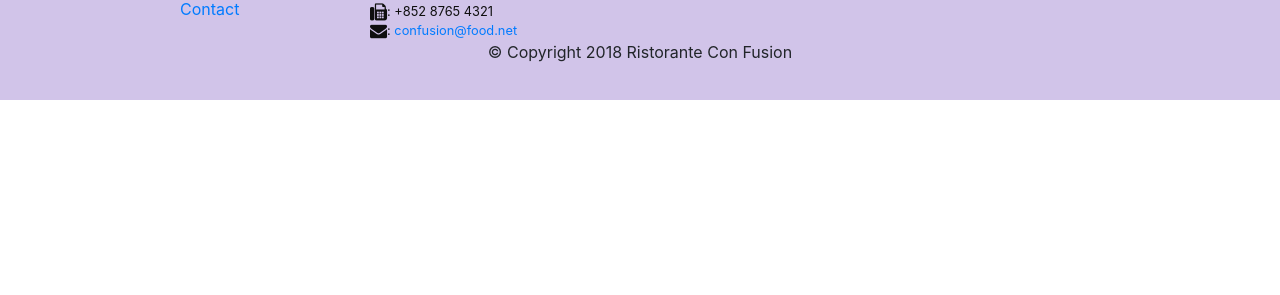
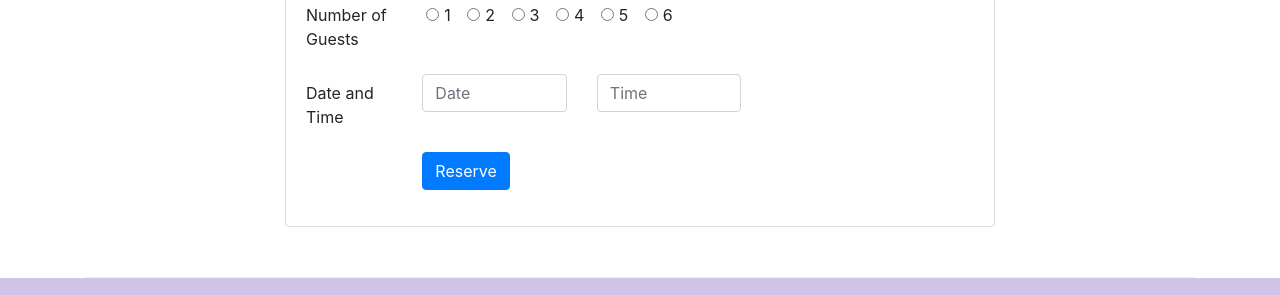
Before and after one commit to NishthaN/BootstrapPractice, a website: page index.html in a window 1280 px wide. Shown: the part 1661-1956 px from the top of the page. Before the commit the page ends 1761 px from the top, so only its background shows below. Drawn offline with nearby package versions, Linux system fonts and the light colour scheme.

Commit message:
assignment 2

```diff
--- a/css/styles.css
+++ b/css/styles.css
@@ -37,3 +37,6 @@ body{
 .navbar-dark {
      background-color: #512DA8;
 }
+
+.card-yellow{
+    background-color: #ffc40c}
--- a/index.html
+++ b/index.html
@@ -38,12 +38,16 @@
     <header class = "jumbotron">
         <div class = "container">
             <div class = "row row-header">
-                <div class = "col-12 col-sm-6">
+                <div class = "col-12 col-sm-6 align-self-center">
                     <h1>Ristorante con Fusion</h1>
                     <p>We take inspiration from the World's best cuisines, and create a unique fusion experience. Our lipsmacking creations will tickle your culinary senses!</p>
                 </div>
-                <div class="col-12 col-sm align-self-center">
+                <div class="col-12 col-sm-3">
                     <img src="img/logo.png" class="img-fluid">
+                </div>
+                <div class="col-12 col-sm-3 align-self-center">
+                    <a href="#reservationform"><button type="button" class="btn text-black card-yellow btn-sm btn-block">Reserve Table</button></a>
+
                 </div>
             </div>
         </div>
@@ -59,7 +63,7 @@
                     <img class="d-flex mr-3 img-thumbnail align-self-center"
                          src="img/uthappizza.png" alt="Uthappizza">
                     <div class="media-body">
-                        <h2 class="mt-0">Uthappizza<span class="badge badge-danger">HOT</span><span class="badge badge-pill badge-secondary">$4.99</span></h2>
+                        <h2 class="mt-0">Uthappizza<span class="badge badge-danger"> HOT</span><span class="badge badge-pill badge-secondary"> $4.99</span></h2>
                         <p class="d-none d-sm-block">A unique combination of Indian Uthappam (pancake) and
                             Italian pizza, topped with Cerignola olives, ripe vine
                             cherry tomatoes, Vidalia onion, Guntur chillies and
@@ -75,8 +79,16 @@
                 <h3>This Month's Promotions</h3>
             </div>
             <div class = "col col-sm col-md">
-                <h2>Weekend Grand Buffet</h2>
-                <p class = "d-none d-sm-block">Featuring mouthwatering combinations with a choice of five different salads, six enticing appetizers, six main entrees and five choicest desserts. Free flowing bubbly and soft drinks. All for just $19.99 per person </p>
+                <div class = "media">
+
+                    <div class = "media-body">
+                        <h2>Weekend Grand Buffet<span class="badge badge-danger"> NEW</span></h2>
+                        <p class = "d-none d-sm-block">Featuring mouthwatering combinations with a choice of five different salads, six enticing appetizers, six main entrees and five choicest desserts. Free flowing bubbly and soft drinks. All for just $19.99 per person </p>
+                    </div>
+                    <img class = "d-flex ml-3 img-thumbnail align-self-center float-right"
+                         src=" img/buffet.png" alt="Buffet">
+                </div>
+
             </div>
         </div>
 
@@ -99,6 +111,64 @@
                     </div>
                 </div>
             </div>
+        </div>
+
+        <div class = "row row-content align-items-center">
+            <div class = "col-xs-12 col-8 align-self-center mx-auto">
+            <div class = "card">
+                <h3 class="card-header card-yellow text-white">Reserve a Table</h3>
+                <div class ="card-body">
+                <form id="reservationform">
+                    <div class="form-group row">
+                        <legend class="col-form-label col-sm-2 pt-0">Number of Guests</legend>
+                        <div class="col-sm-9 ml-1">
+
+                        <div class="form-check form-check-inline">
+                            <input class="form-check-input" type="radio" name="inlineRadioOptions" id="inlineRadio1" value="option1">
+                            <label class="form-check-label" for="inlineRadio1">1</label>
+                        </div>
+                        <div class="form-check form-check-inline">
+                            <input class="form-check-input" type="radio" name="inlineRadioOptions" id="inlineRadio2" value="option2">
+                            <label class="form-check-label" for="inlineRadio2">2</label>
+                        </div>
+                        <div class="form-check form-check-inline">
+                            <input class="form-check-input" type="radio" name="inlineRadioOptions" id="inlineRadio3" value="option3">
+                            <label class="form-check-label" for="inlineRadio3">3</label>
+                        </div>
+                        <div class="form-check form-check-inline">
+                            <input class="form-check-input" type="radio" name="inlineRadioOptions" id="inlineRadio4" value="option4">
+                            <label class="form-check-label" for="inlineRadio3">4</label>
+                        </div>
+                        <div class="form-check form-check-inline">
+                            <input class="form-check-input" type="radio" name="inlineRadioOptions" id="inlineRadio5" value="option5">
+                            <label class="form-check-label" for="inlineRadio3">5</label>
+                        </div>
+                        <div class="form-check form-check-inline">
+                            <input class="form-check-input" type="radio" name="inlineRadioOptions" id="inlineRadio6" value="option6">
+                            <label class="form-check-label" for="inlineRadio3">6</label>
+                        </div>
+                        </div>
+                    </div>
+
+                    <div class="form-group row">
+                        <label for="time" class="col-12 col-md-2 col-form-label">Date and Time</label>
+                        <div class="col-6 col-md-3">
+                            <input type="text" class="form-control" id="date" name="date" placeholder="Date">
+                        </div>
+                        <div class="col-6 col-md-3">
+                            <input type="text" class="form-control" id="time" name="time" placeholder="Time">
+                        </div>
+                    </div>
+                    <div class="form-group row">
+                        <div class="offset-md-2 col-md-10">
+                            <button type="submit" class="btn btn-primary">Reserve</button>
+                        </div>
+                    </div>
+                </form>
+
+                </div>
+            </div>
+        </div>
         </div>
     </div>
 
```
